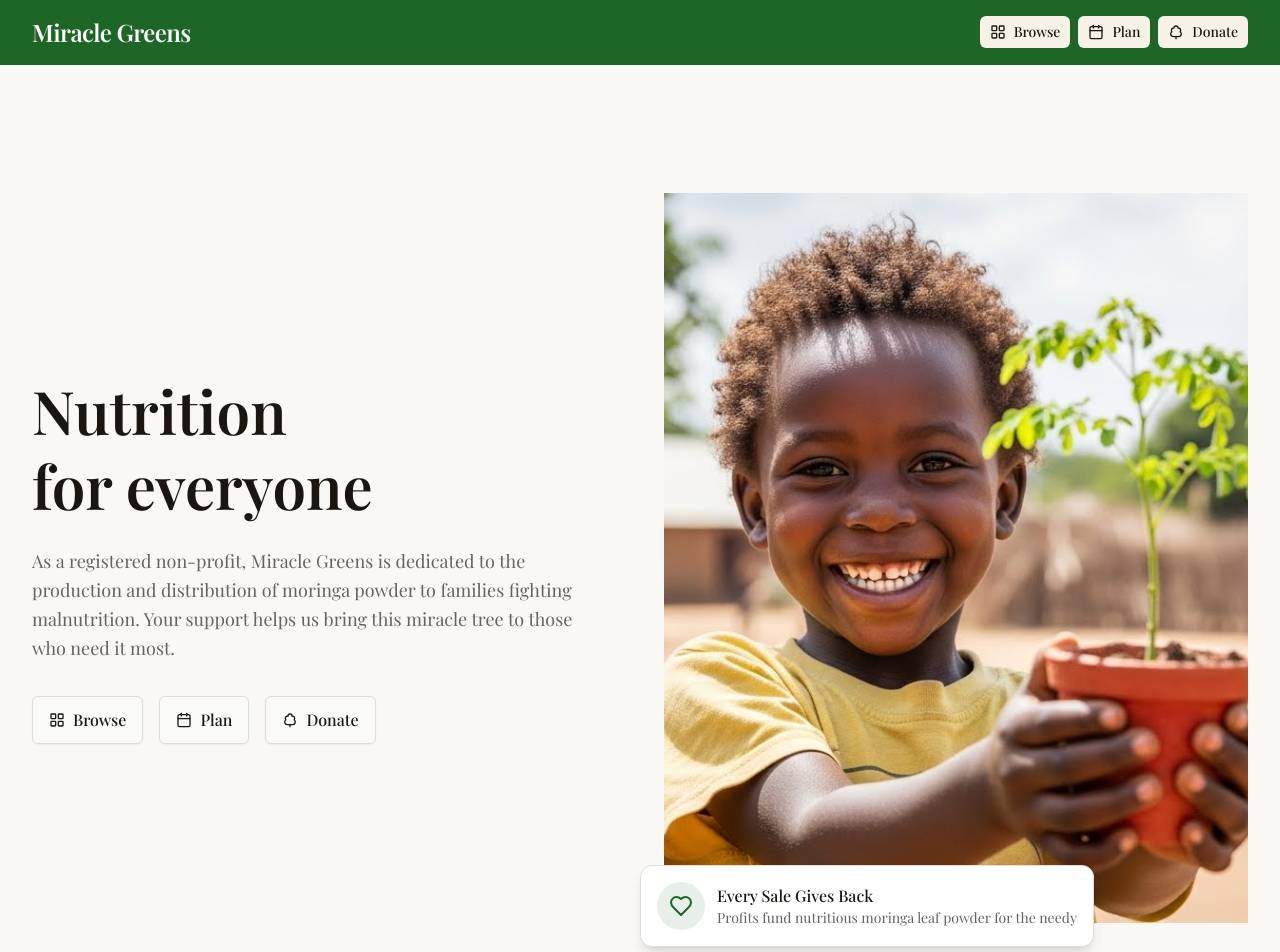
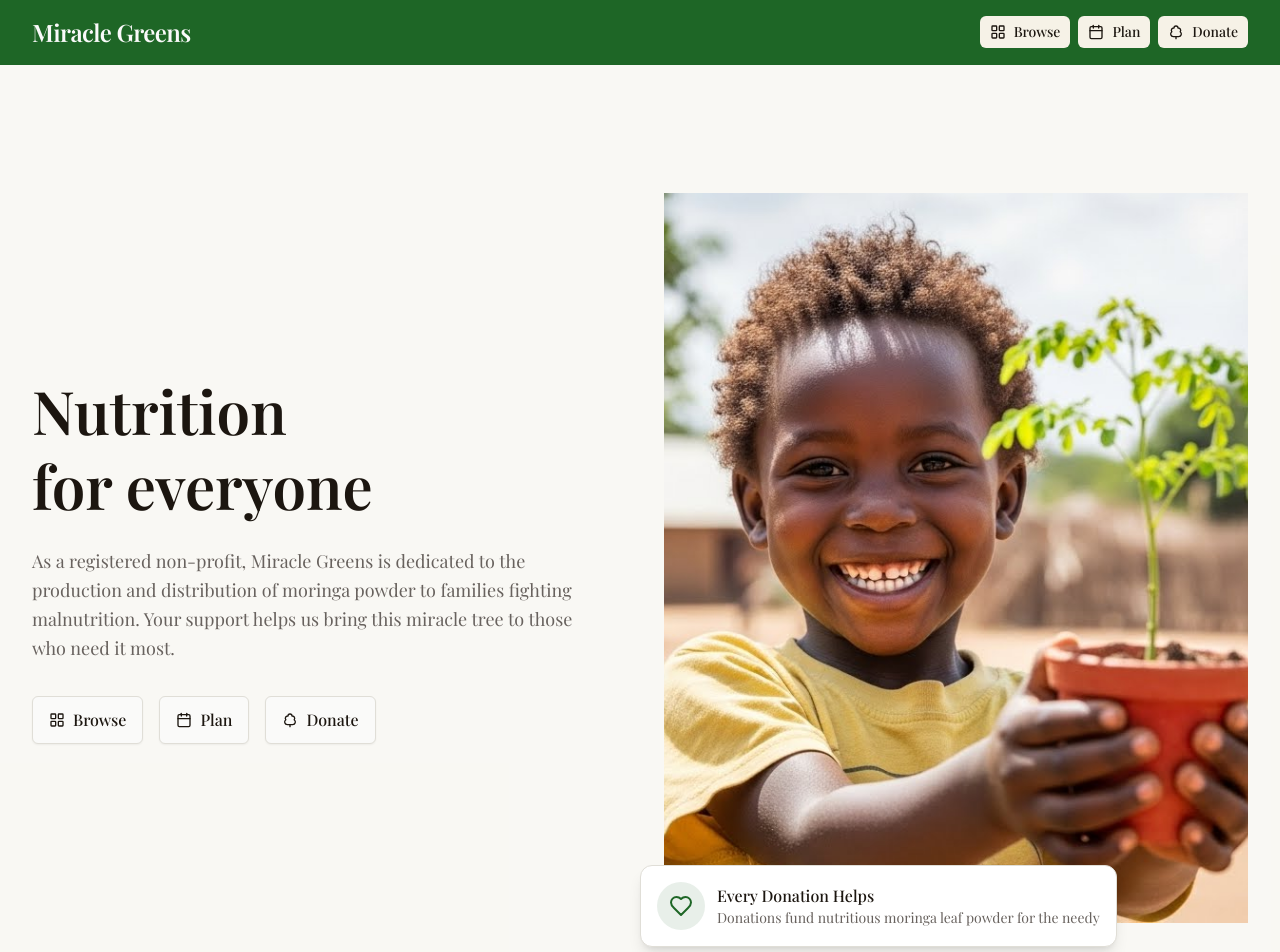
Before and after one commit to xanmullerza/v0-miraclegreens, a Next.js app: page / in a window 1280 px wide. Shown: the top 952 px of the page. Built offline with nearby package versions, Linux system fonts and the light colour scheme; a web font is replaced by a local one.

Commit message:
Every Donation Helps

```diff
--- a/components/hero.tsx
+++ b/components/hero.tsx
@@ -74,9 +74,9 @@ export function Hero() {
                   <Heart className="h-6 w-6 text-primary" />
                 </div>
                 <div>
-                  <p className="font-medium text-foreground">Every Sale Gives Back</p>
+                  <p className="font-medium text-foreground">Every Donation Helps</p>
                   <p className="text-sm text-muted-foreground">
-                    Profits fund nutritious moringa leaf powder for the needy
+                    Donations fund nutritious moringa leaf powder for the needy
                   </p>
                 </div>
               </div>
```
